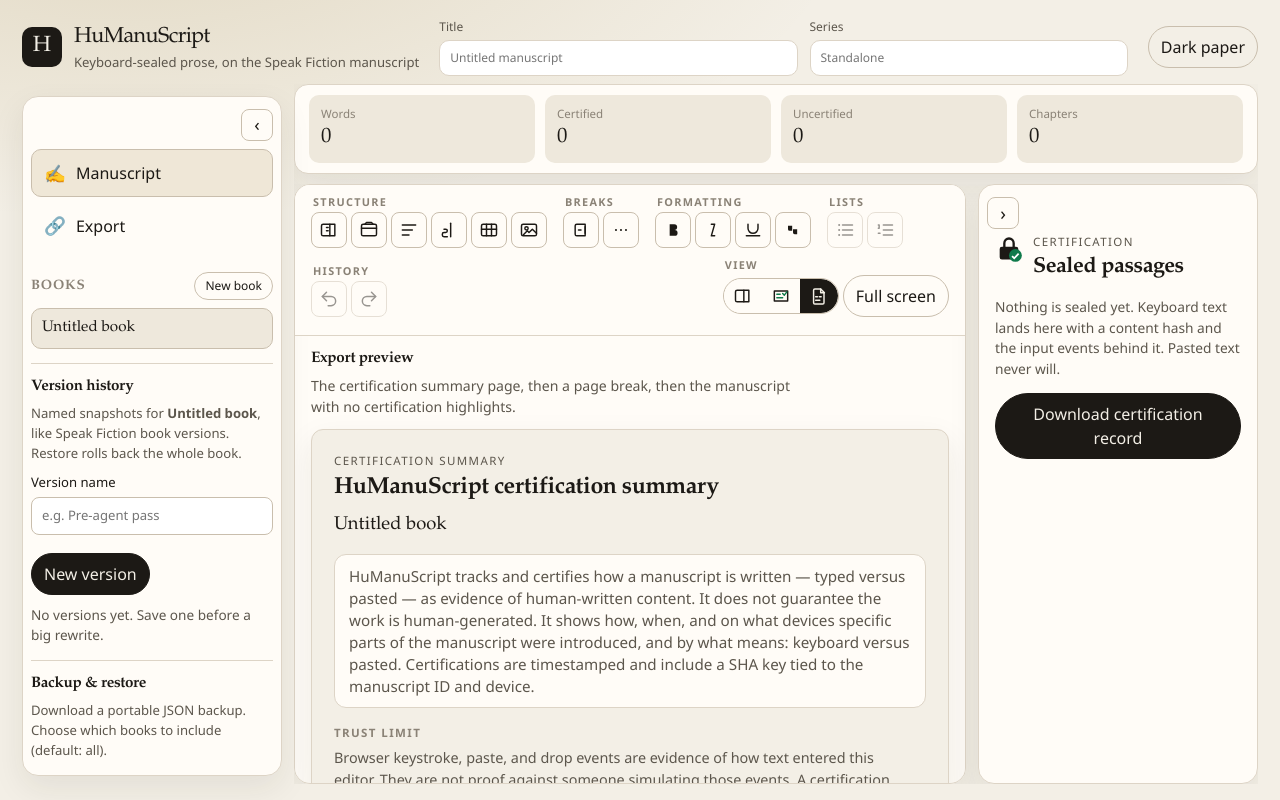
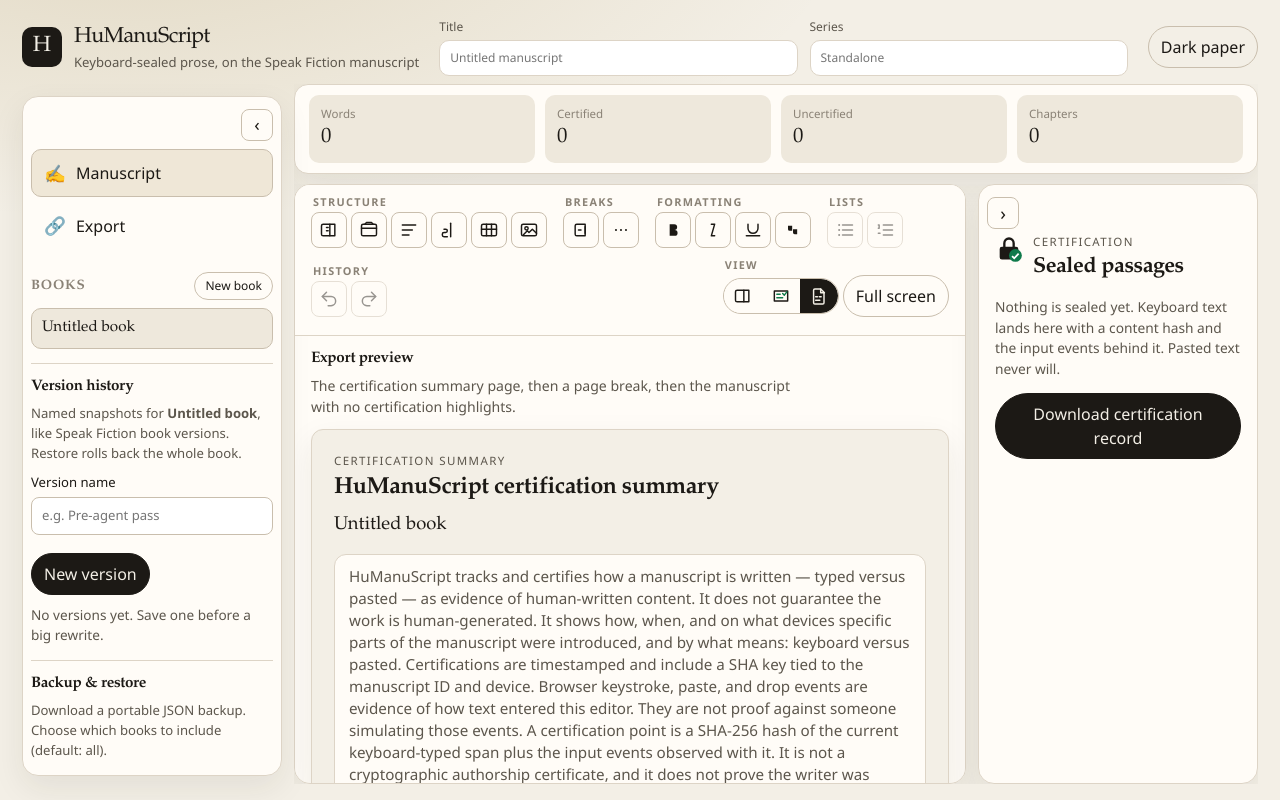
Before and after one commit to shane-carlson/HuManuScript, a React (Vite) app: page / in a window 1280 px wide. Both pictures are taken after a click on the button 818 px from the left and 296 px from the top of the page. Built offline with nearby package versions, Linux system fonts and the light colour scheme.

Commit message:
Combine the summary purpose and trust limit into one banner.
The certification preview and every export show both texts in a single block, purpose first, without a Trust limit heading.

Co-authored-by: shane.carlson <shane.carlson@gmail.com>

```diff
--- a/src/components/ExportPreview.tsx
+++ b/src/components/ExportPreview.tsx
@@ -13,11 +13,9 @@ export function CertificationSummaryPage({ model }: { model: CertificationPageMo
         {model.seriesLabel ? <p className="summary-page__series">{model.seriesLabel}</p> : null}
       </header>
 
-      <p className="summary-purpose">{model.purpose}</p>
+      <p className="summary-purpose">{model.banner}</p>
 
       <section className="summary-page__facts" aria-label="Key certification facts">
-        <h4>Trust limit</h4>
-        <p>{model.trust}</p>
         <dl className="summary-facts">
           <div>
             <dt>Manuscript</dt>
--- a/src/core/certificationPage.ts
+++ b/src/core/certificationPage.ts
@@ -28,6 +28,11 @@ export interface CertificationPageIdentity {
 export const CERTIFICATION_PURPOSE =
   'HuManuScript tracks and certifies how a manuscript is written — typed versus pasted — as evidence of human-written content. It does not guarantee the work is human-generated. It shows how, when, and on what devices specific parts of the manuscript were introduced, and by what means: keyboard versus pasted. Certifications are timestamped and include a SHA key tied to the manuscript ID and device.';
 
+/** Purpose first, then the trust limit, as the one summary banner. */
+export function certificationBannerText(): string {
+  return `${CERTIFICATION_PURPOSE} ${TRUST_STATEMENT}`;
+}
+
 export interface CertificationPageModel {
   product: 'HuManuScript';
   bookTitle: string;
@@ -36,9 +41,8 @@ export interface CertificationPageModel {
   manuscriptId: string;
   exportedAt: string;
   exportedAtLabel: string;
-  /** Purpose banner on the summary page. Separate from the trust-limit paragraph. */
-  purpose: string;
-  trust: string;
+  /** Purpose and trust limit in one block. */
+  banner: string;
   totals: OriginWordTotals;
   chapters: number;
   scenes: number;
@@ -124,8 +128,7 @@ export function buildCertificationPageModel(
     manuscriptId: doc.manuscriptId,
     exportedAt,
     exportedAtLabel: formatExportDateTime(exportedAt),
-    purpose: CERTIFICATION_PURPOSE,
-    trust: TRUST_STATEMENT,
+    banner: certificationBannerText(),
     totals,
     chapters: stats.chapters,
     scenes: stats.scenes,
@@ -140,7 +143,7 @@ export function certificationFactLines(model: CertificationPageModel): string[]
   const lines = [
     'HuManuScript certification summary',
     '',
-    model.purpose,
+    model.banner,
     '',
     `Book: ${model.bookTitle}`,
   ];
@@ -148,9 +151,6 @@ export function certificationFactLines(model: CertificationPageModel): string[]
   lines.push(
     `Manuscript: ${model.manuscriptTitle}`,
     `Manuscript id: ${model.manuscriptId}`,
-    '',
-    'Trust limit',
-    model.trust,
     '',
     'Certified versus pasted',
     `Keyboard-certified words: ${model.totals.keyboardSealed}`,
--- a/src/core/exportManuscript.ts
+++ b/src/core/exportManuscript.ts
@@ -77,7 +77,6 @@ function certificationRtf(model: CertificationPageModel): string {
       if (!line.trim()) return '\\par';
       const heading =
         line === 'HuManuScript certification summary' ||
-        line === 'Trust limit' ||
         line === 'Certified versus pasted' ||
         line === 'Statistics';
       if (heading) return `\\pard{\\b ${rtfEscape(line)}\\par}`;
@@ -247,7 +246,7 @@ function wrapRtf(inner: string): string {
 }
 
 function certificationMarkdown(model: CertificationPageModel): string {
-  const headings = new Set(['Trust limit', 'Certified versus pasted', 'Statistics']);
+  const headings = new Set(['Certified versus pasted', 'Statistics']);
   return certificationFactLines(model)
     .map((line) => {
       if (line === 'HuManuScript certification summary') return '# HuManuScript certification summary';
@@ -258,7 +257,7 @@ function certificationMarkdown(model: CertificationPageModel): string {
 }
 
 function certificationDocxParagraphs(model: CertificationPageModel): Paragraph[] {
-  const headings = new Set(['HuManuScript certification summary', 'Trust limit', 'Certified versus pasted', 'Statistics']);
+  const headings = new Set(['HuManuScript certification summary', 'Certified versus pasted', 'Statistics']);
   return certificationFactLines(model).map((line) => {
     if (!line) return new Paragraph('');
     if (line === 'HuManuScript certification summary') {
@@ -372,7 +371,7 @@ function xmlEscape(text: string): string {
 const ODT_PAGE_BREAK = '<text:p text:style-name="PageBreak"/>';
 
 function certificationOdtBody(model: CertificationPageModel): string {
-  const headings = new Set(['Trust limit', 'Certified versus pasted', 'Statistics']);
+  const headings = new Set(['Certified versus pasted', 'Statistics']);
   return certificationFactLines(model)
     .map((line) => {
       if (!line) return '<text:p/>';
@@ -493,7 +492,7 @@ async function buildPdfBlob(model: CertificationPageModel, manuscript: Manuscrip
       y += 3;
       continue;
     }
-    const heading = line === 'Trust limit' || line === 'Certified versus pasted' || line === 'Statistics';
+    const heading = line === 'Certified versus pasted' || line === 'Statistics';
     if (heading) {
       y += 1;
       doc.setFont('helvetica', 'bold');
--- a/src/index.css
+++ b/src/index.css
@@ -453,7 +453,7 @@ h3 { font-size: 0.95rem; margin: 18px 0 8px; }
 .summary-page__book { margin: 0; font-family: var(--serif); font-size: 1.15rem; }
 .summary-page__series { margin: 2px 0 0; color: var(--text-dim); font-size: 0.9rem; }
 .summary-purpose {
-  margin: 14px 0 0;
+  margin: 14px 0 16px;
   padding: 10px 14px;
   border: 1px solid var(--border);
   border-radius: 12px;
```
Also changed, not shown: 2 other files (tests, documents, lock files or other folders).
